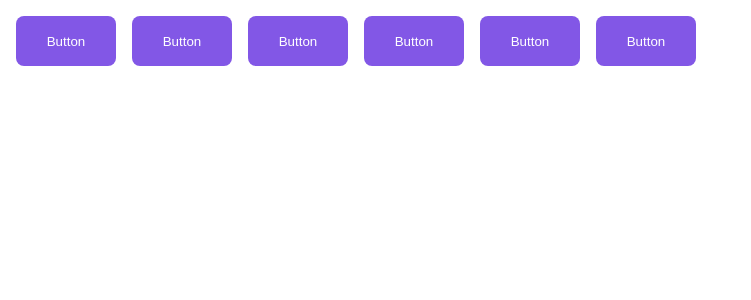
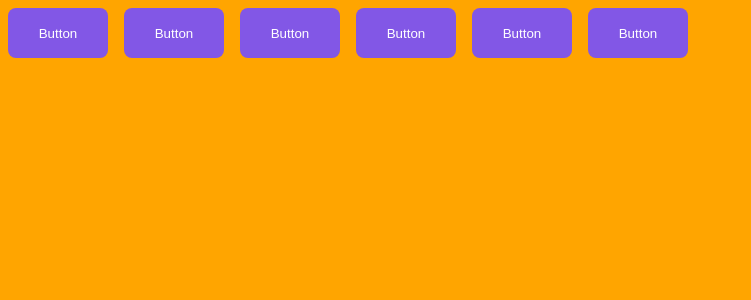
Before and after one commit to prissycorrea/ignite-timer, a React (Vite) app: page / in a window 1280 px wide. Shown: the top 300 px of the page, without its empty margins (0-751 px from the left). Built offline with nearby package versions, Linux system fonts and the light colour scheme.

Commit message:
estilos globais com styled components

```diff
--- a/src/App.tsx
+++ b/src/App.tsx
@@ -1,6 +1,7 @@
 import { ThemeProvider } from "styled-components";
 import { Button } from "./components/Button";
 import { defaultTheme } from "./styles/themes/default";
+import { GlobalStyle } from "./styles/global";
 
 export function App() {
 
@@ -12,6 +13,8 @@
       <Button variant="danger" />
       <Button variant="neutral" />
       <Button />
+
+      <GlobalStyle />
     </ThemeProvider>
   )
 }
--- /dev/null
+++ b/src/styles/global.ts
@@ -0,0 +1,15 @@
+import { createGlobalStyle } from "styled-components";
+
+export const GlobalStyle = createGlobalStyle`
+    * {
+        margin: 0;
+        padding: 0;
+        box-sizing: border-box;
+    }
+
+    body {
+        background: ${props => props.theme.secondary};
+        color: ${props => props.theme.white};
+        font: 400 16px Roboto, sans-serif;
+    }
+`
```
